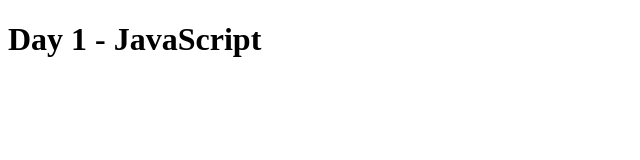
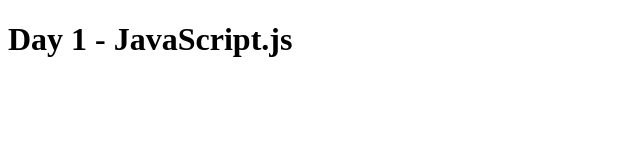
Before and after one commit to Nisha157/Task-Week2, a plain HTML site: page day1/index.html in a window 1280 px wide. Shown: the full height of the page, 0-640 px from the left. Drawn offline with Linux system fonts and the light colour scheme.

Commit message:
Update heading to include file extension in index.html

```diff
--- a/day1/index.html
+++ b/day1/index.html
@@ -5,7 +5,7 @@
 </head>
 <body>
 
-    <h1>Day 1 - JavaScript</h1>
+    <h1>Day 1 - JavaScript.js</h1>
 
     <script src="JavaScript.js"></script>
 
```
